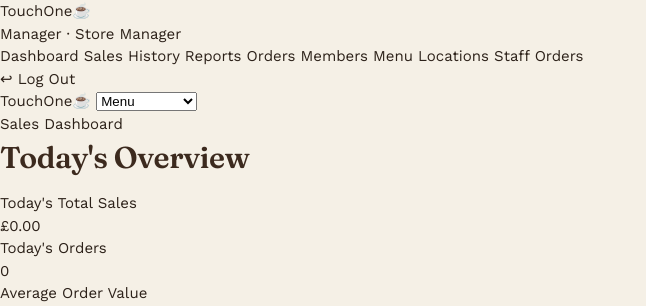
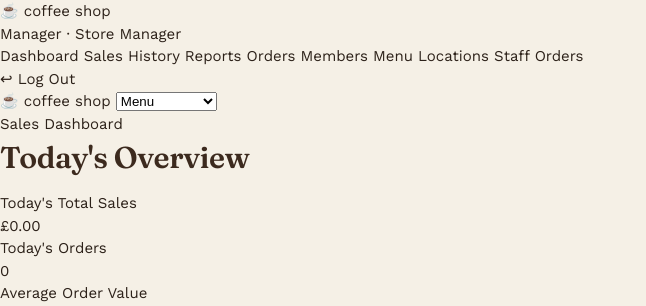
Before and after one commit to vall0ra/coffee-shop, a Flask app: page /manager/dashboard in a window 1280 px wide. Shown: the top 306 px of the page, without its empty margins (0-646 px from the left). Run offline with Flask 3, Linux system fonts and the light colour scheme; a user stored in the database is signed in.

Commit message:
Update base.html

```diff
--- a/app/templates/base.html
+++ b/app/templates/base.html
@@ -3,7 +3,7 @@
 <head>
   <meta charset="UTF-8">
   <meta name="viewport" content="width=device-width, initial-scale=1.0, maximum-scale=1">
-  <title>{% block title %}Touch One{% endblock %}</title>
+  <title>{% block title %}coffee shop{% endblock %}</title>
   <link rel="preconnect" href="https://fonts.googleapis.com">
   <link href="https://fonts.googleapis.com/css2?family=Fraunces:wght@500;600;700&family=Work+Sans:wght@400;500;600;700&family=JetBrains+Mono:wght@400;600&display=swap" rel="stylesheet">
   <link rel="stylesheet" href="{{ url_for('static', filename='css/style.css') }}">
@@ -13,7 +13,7 @@
 <div class="app-shell">
   <aside class="sidebar">
     <div class="sidebar-brand">
-      <div class="mark">TouchOne☕</div>
+      <div class="mark">☕ coffee shop</div>
       {% if current_user.is_authenticated %}
         <span class="role-tag">{{ 'Manager' if current_user.role == 'manager' else 'Staff' }} · {{ current_user.name }}</span>
       {% endif %}
@@ -28,7 +28,7 @@
 
   <div style="flex:1; min-width:0; display:flex; flex-direction:column;">
     <div class="mobile-topbar">
-      <span class="mark">TouchOne☕</span>
+      <span class="mark">☕ coffee shop</span>
       <select onchange="if(this.value) window.location.href=this.value;">
         <option value="">Menu</option>
         {% block mobile_nav_items %}{% endblock %}
```
